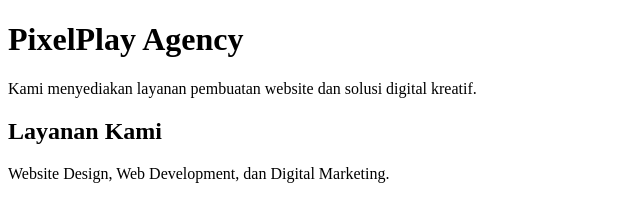
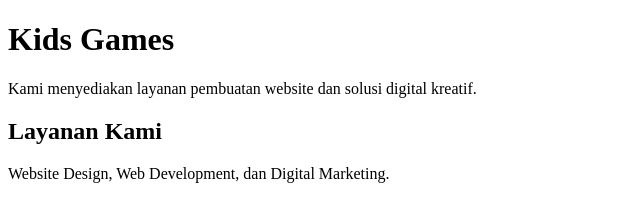
Before and after one commit to AltopAhza/TugasApaanIni, a plain HTML site: page index.html in a window 1280 px wide. Shown: the whole page, without its empty margins (0-640 px from the left). Drawn offline with Linux system fonts and the light colour scheme.

Commit message:
Change title and heading from 'PixelPlay Agency' to 'Kids Games'

```diff
--- a/index.html
+++ b/index.html
@@ -1,11 +1,10 @@
-<!DOCTYPE html>
 <!DOCTYPE html>
 <html>
 <head>
-    <title>PixelPlay Agency</title>
+    <title>Kids Games</title>
 </head>
 <body>
-    <h1>PixelPlay Agency</h1>
+    <h1>Kids Games</h1>
     <p>Kami menyediakan layanan pembuatan website
        dan solusi digital kreatif.</p>
        <h2>Layanan Kami</h2>
```
